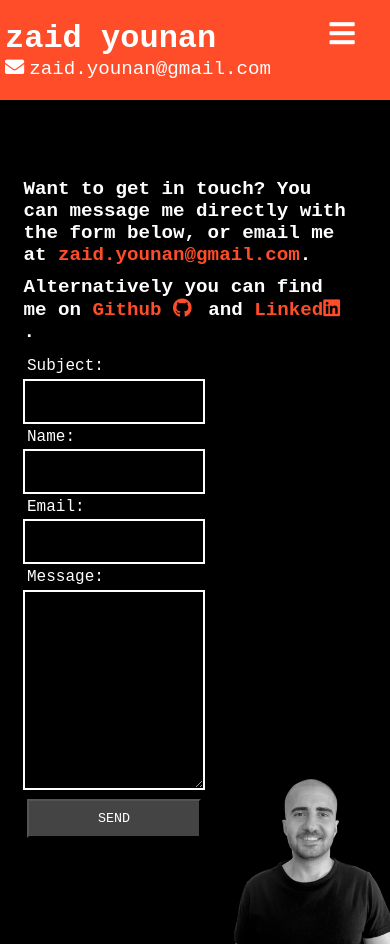
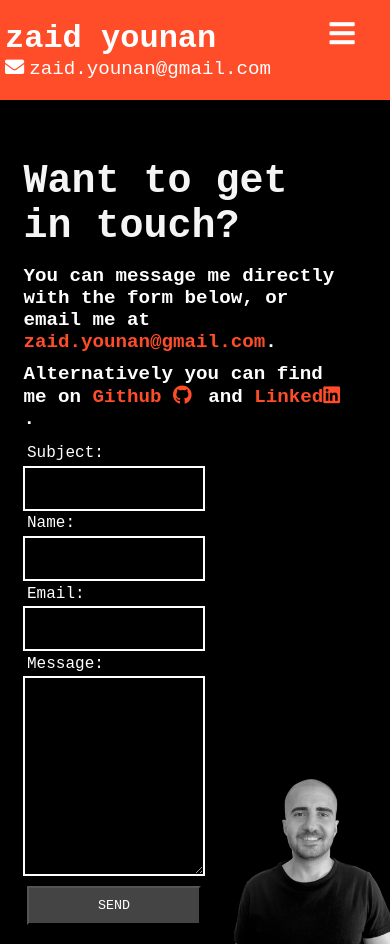
Before and after one commit to ZaidYounan/react-portfolio, a React (Create React App) app: page /contact in a window 390 px wide. Built offline with nearby package versions, Linux system fonts and the light colour scheme; the HTML template or start-up script is replaced by a standard one.

Commit message:
Add h1 title, improve responsiveness of Contact Page

```diff
--- a/src/components/contact/Contact.css
+++ b/src/components/contact/Contact.css
@@ -2,11 +2,11 @@
     height:100%;
     background:black;
     display:flex;
-    align-items:flex-start;
+    align-items:center;
     justify-content:center;
     color:white;
+    overflow:scroll;
     flex-direction:column;
-    overflow:scroll;
     background-image: url('../../images/linkedin-photo-render.png');
     background-repeat:no-repeat;
     background-position:bottom right;
@@ -22,8 +22,7 @@
 
 
 .contact-div {
-    margin: 6% 1% 3% 6%;
-    overflow:scroll;
+    margin: 20% 1% 3% 6%;
 }
 
 .contact-text {
@@ -40,6 +39,11 @@ h4 {
     font-size:larger;
     margin-bottom:3%;
 }
+
+.contact-title {
+    margin-bottom:5%;
+}
+
 
 /* Fields */
 div.wpforms-container-full .wpforms-form input[type=date], div.wpforms-container-full .wpforms-form input[type=datetime], div.wpforms-container-full .wpforms-form input[type=datetime-local], div.wpforms-container-full .wpforms-form input[type=email], div.wpforms-container-full .wpforms-form input[type=month], div.wpforms-container-full .wpforms-form input[type=number], div.wpforms-container-full .wpforms-form input[type=password], div.wpforms-container-full .wpforms-form input[type=range], div.wpforms-container-full .wpforms-form input[type=search], div.wpforms-container-full .wpforms-form input[type=tel], div.wpforms-container-full .wpforms-form input[type=text], div.wpforms-container-full .wpforms-form input[type=time], div.wpforms-container-full .wpforms-form input[type=url], div.wpforms-container-full .wpforms-form input[type=week], div.wpforms-container-full .wpforms-form select, div.wpforms-container-full .wpforms-form textarea {
@@ -86,12 +90,23 @@ form > textarea {
     margin-bottom:3%;
 }
 
+@media screen and (max-width:550px) {
+    .contact-div {
+        margin-top:25%;
+    }
+}
+
 @media screen and (max-width:400px) {
     .contact-div {
         overflow:scroll;
+        margin-top:15%;
     }
     .contact-form {
         width:50%;
+    }
+
+    .contact-title {
+        font-size:40px;
     }
 }
 
--- a/src/components/contact/Contact.js
+++ b/src/components/contact/Contact.js
@@ -23,7 +23,8 @@ function Contact() {
         <div className="wpforms-container-full contact">
             <div className="contact-div">
                 <div className="contact-text">
-                    <h4>Want to get in touch? You can message me directly with the form below, or email me at <a href="mailto:zaid.younan@gmail.com">zaid.younan@gmail.com</a>.</h4>
+                    <h1 className="contact-title">Want to get in touch?</h1>
+                    <h4>You can message me directly with the form below, or email me at <a href="mailto:zaid.younan@gmail.com">zaid.younan@gmail.com</a>.</h4>
                     <h4>Alternatively you can find me on <a href="https://github.com/ZaidYounan">Github <i class="fab fa-github"></i></a> and <a href="https://www.linkedin.com/in/zaid-younan/">Linked<i class="fab fa-linkedin"></i></a>.</h4>
                 </div>
 
```
